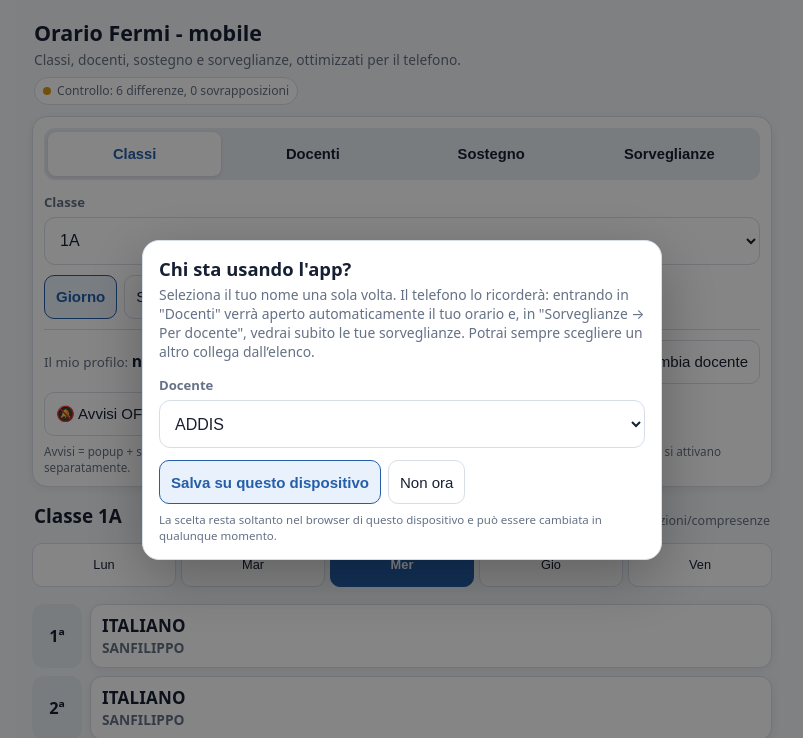
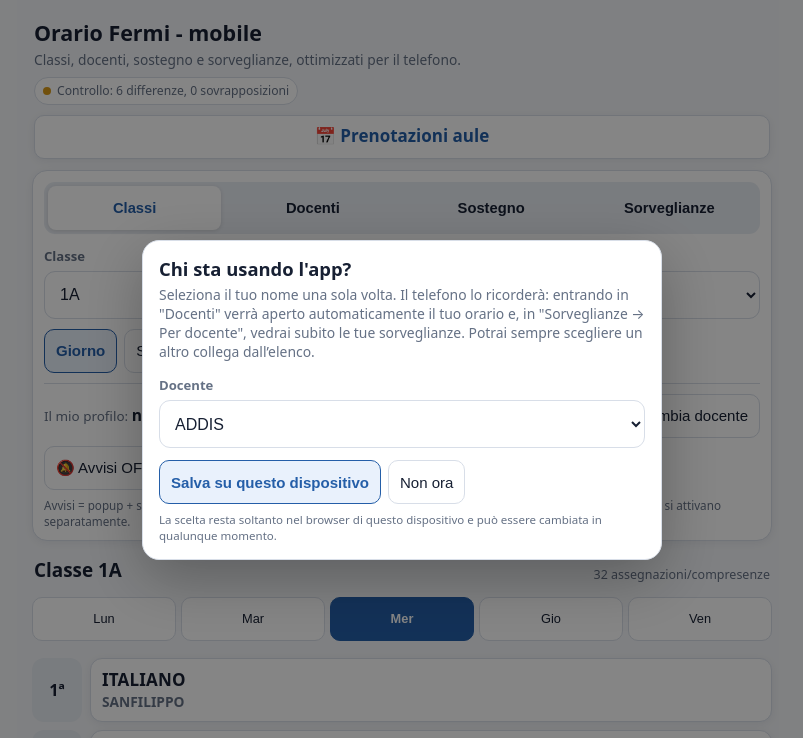
Before and after one commit to SkenderAle/OrarioFermi, a plain HTML site: page index.html in a window 1280 px wide. Shown: the top 738 px of the page, without its empty margins (238-1041 px from the left). Drawn offline with Linux system fonts and the light colour scheme.

Commit message:
Collega prenotazioni aule dalla home

```diff
--- a/index.html
+++ b/index.html
@@ -21,6 +21,7 @@
   <h1>Orario Fermi - mobile</h1>
   <div class="sub">Classi, docenti, sostegno e sorveglianze, ottimizzati per il telefono.</div>
   <div class="status" id="status"><span class="dot"></span><span id="statusText">Caricamento orario…</span></div>
+  <a href="prenotazioni-aule.html" style="display:flex;align-items:center;justify-content:center;gap:8px;min-height:44px;margin-top:10px;padding:8px 12px;border:1px solid var(--line);border-radius:10px;background:var(--card);color:var(--accent);font-weight:750;text-decoration:none;box-shadow:var(--shadow)">📅 Prenotazioni aule</a>
 </header>
 <section class="toolbar" id="toolbar" aria-label="Selezione orario" hidden>
   <div class="segment" role="group" aria-label="Tipo di orario">
```
